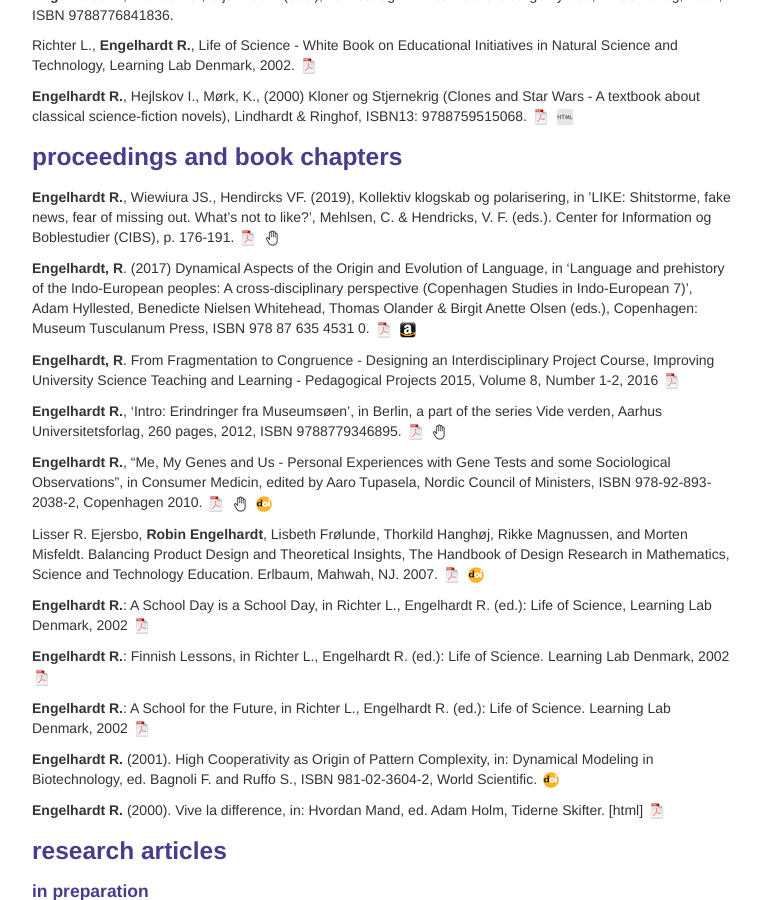
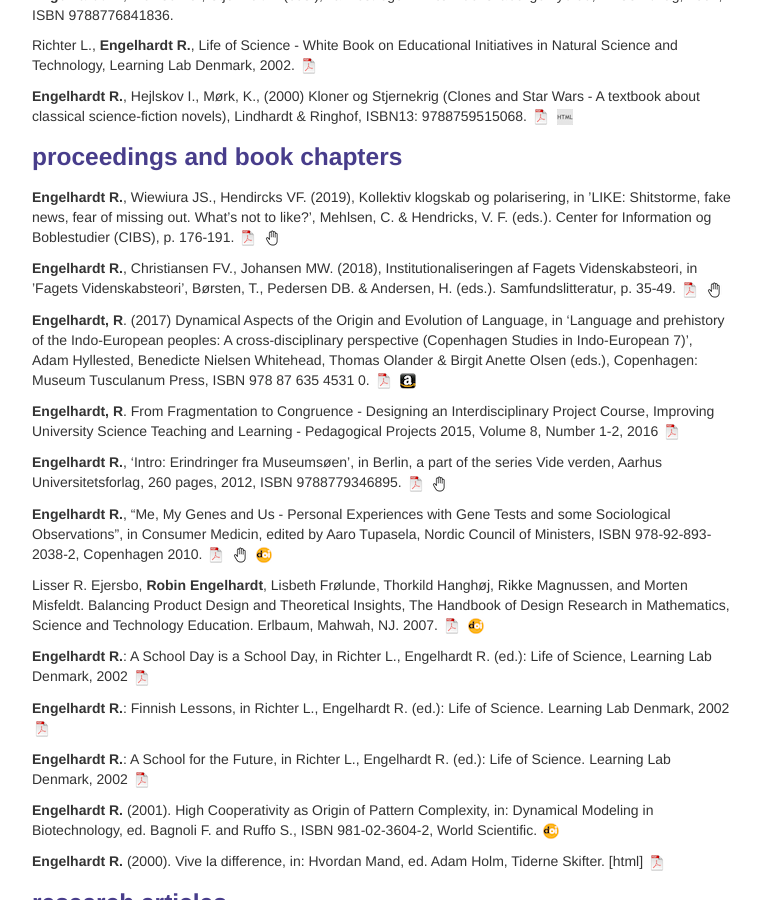
Before and after one commit to gavstrik/gavstrik.github.io, a Jekyll site: the page built from pages/pubs.md, in a window 1280 px wide and 900 px high, scrolled down 502 px. Shown: the whole window, without its empty margins (258-1020 px from the left). Built offline with Jekyll 4.4.1, drawn with Linux system fonts in a browser that asks for light colours.

Commit message:
added Inst_af_fagets_videnskabsteori

```diff
--- a/pages/pubs.md
+++ b/pages/pubs.md
@@ -56,6 +56,10 @@ Richter L., **Engelhardt R.**, Life of Science - White Book on Educational Initi
 **Engelhardt R.**, Wiewiura JS., Hendircks VF. (2019), Kollektiv klogskab og polarisering, in ’LIKE: Shitstorme, fake news, fear of missing out. What’s not to like?’, Mehlsen, C. & Hendricks, V. F. (eds.). Center for Information og Boblestudier (CIBS), p. 176-191.
 [![pdf](icons16/pdf-icon.png)]({{ BASE_PATH }}/assets/pdfs/DUDE-_-LIKE-Kap-5.2.pdf)
 [![hand](icons16/hand-icon.png)](https://digitaluddannelse.org/)
+
+**Engelhardt R.**, Christiansen FV., Johansen MW. (2018), Institutionaliseringen af Fagets Videnskabsteori, in ’Fagets Videnskabsteori', Børsten, T., Pedersen DB. & Andersen, H. (eds.). Samfundslitteratur, p. 35-49.
+[![pdf](icons16/pdf-icon.png)]({{ BASE_PATH }}/assets/pdfs/Institutionaliseringen af FVT_final.pdf)
+[![hand](icons16/hand-icon.png)](https://samfundslitteratur.dk/bog/fagets-videnskabsteori)
 
 **Engelhardt, R**. (2017) Dynamical Aspects of the Origin and Evolution of Language, in ‘Language and prehistory of the Indo-European peoples: A cross-disciplinary perspective (Copenhagen Studies in Indo-European 7)’, Adam Hyllested, Benedicte Nielsen Whitehead, Thomas Olander & Birgit Anette Olsen (eds.), Copenhagen: Museum Tusculanum Press, ISBN 978 87 635 4531 0.
 [![pdf](icons16/pdf-icon.png)](https://gavstrik.github.io/ergo/assets/pdfs/language-and-prehistory-engelhardt.pdf)
```
Also changed, not shown: index.md (+1 -1 lines), 1 other file.
